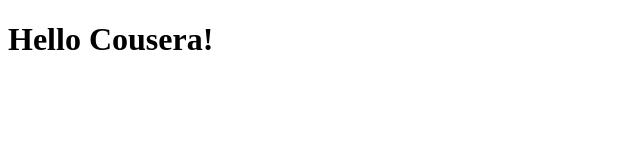
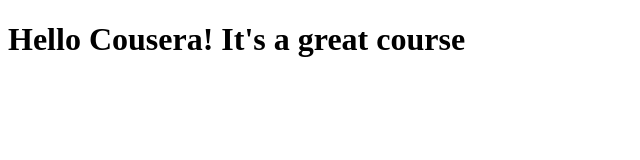
Before and after one commit to Paul0413/coursera-test, a plain HTML site: page site/index.html in a window 1280 px wide. Shown: the whole page, without its empty margins (0-640 px from the left). Drawn offline with Linux system fonts and the light colour scheme.

Commit message:
Small addition to our page content

```diff
--- a/site/index.html
+++ b/site/index.html
@@ -4,6 +4,6 @@
     <title>Hello Cousera!</title>
 </head>
 <body>
-  <h1>Hello Cousera!</h1>
+  <h1>Hello Cousera! It's a great course</h1>
 </body>
 </html>
```
